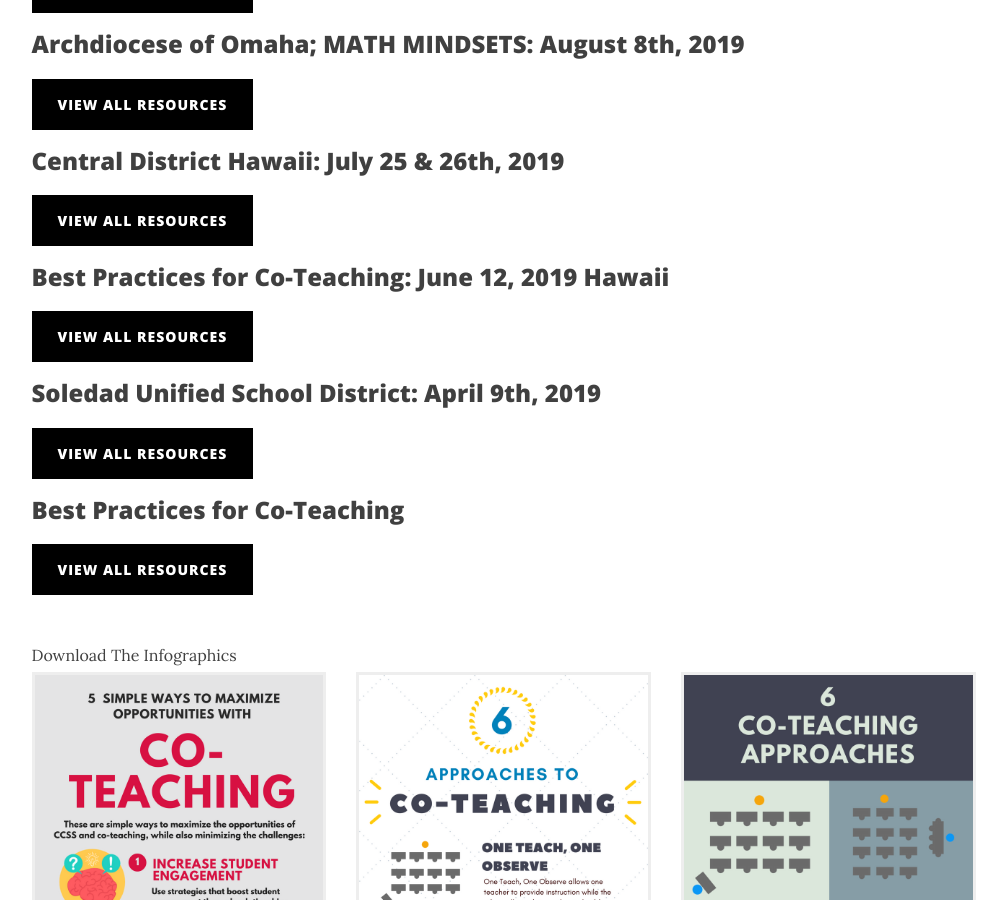
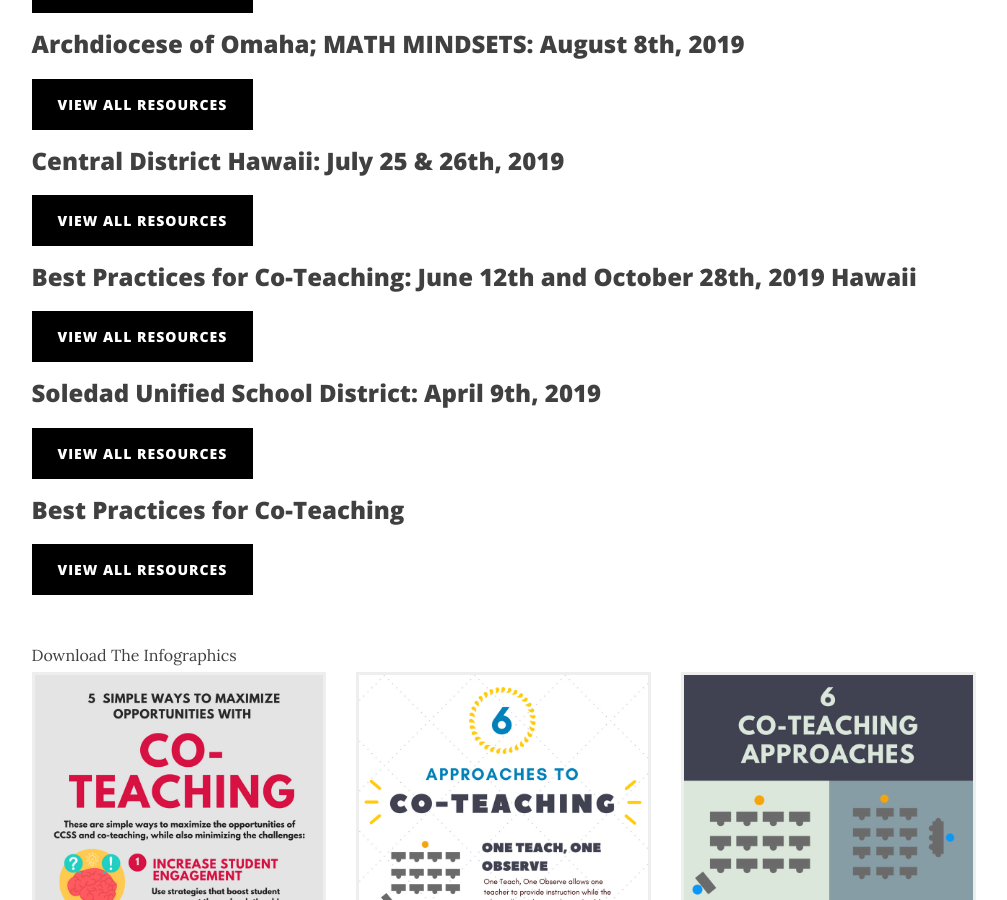
Before and after one commit to iamweswilson/clearlycat, a Jekyll site: the page built from resources.html, in a window 1280 px wide and 900 px high, scrolled down 910 px. Shown: the whole window, without its empty margins (136-1143 px from the left). Built offline with Jekyll 4.4.1, drawn with Linux system fonts in a browser that asks for light colours; nearby versions of some CDN libraries; comment, search, counter and statistics services are not loaded.

Commit message:
Adding Oct 28 date for Hawaii resources

```diff
--- a/resources.html
+++ b/resources.html
@@ -49,7 +49,7 @@ permalink: /training-resources/
                         View All Resources
                     </a>
                 </p>
-                <h3>Best Practices for Co-Teaching: June 12, 2019 Hawaii</h3>
+                <h3>Best Practices for Co-Teaching:  June 12th and October 28th, 2019 Hawaii</h3>
                 <p>
                     <a href="https://drive.google.com/open?id=0B6LJvCVcyOwfY250UTM5X3FJTms" class="resource-btn" target="_blank">
                         View All Resources
```
